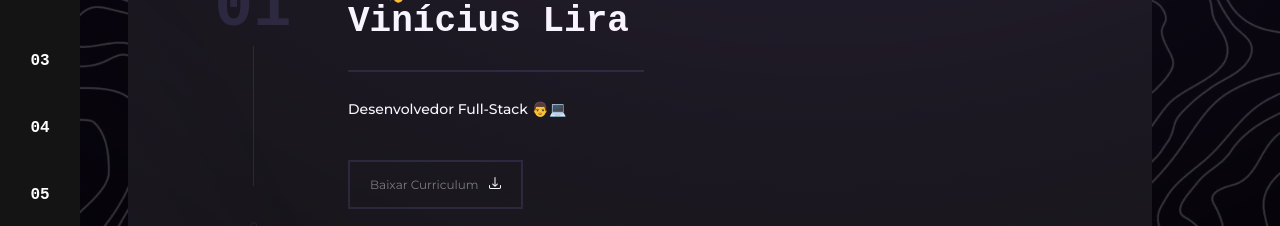
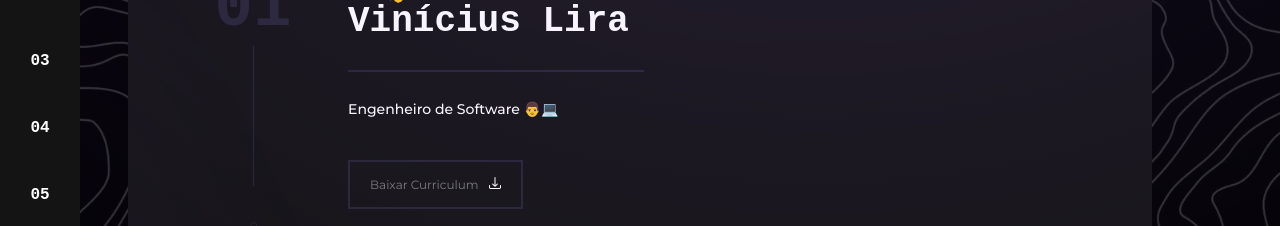
Before and after one commit to vinisooo/vinicius-lira-portfolio, a React (Create React App) app: page / in a window 1280 px wide. Shown: the part 340-566 px from the top of the page. Built offline with nearby package versions, Linux system fonts and the light colour scheme; a web font is replaced by a local one.

Commit message:
update role

```diff
--- a/src/components/Header/index.jsx
+++ b/src/components/Header/index.jsx
@@ -26,7 +26,7 @@ const Header = () => {
                             <h1>Vinícius Lira</h1>
                         </div>
 
-                        <p>Desenvolvedor Full-Stack 👨💻</p>
+                        <p>Engenheiro de Software 👨💻</p>
                         <LinkDefault target="_blank" href="https://drive.google.com/file/d/1w6747L9UFaNUfPmMO17HsUOGGp9YAUjP/view?usp=sharing">
                             Baixar Curriculum
                             <img src={downloadIcon} />
```
